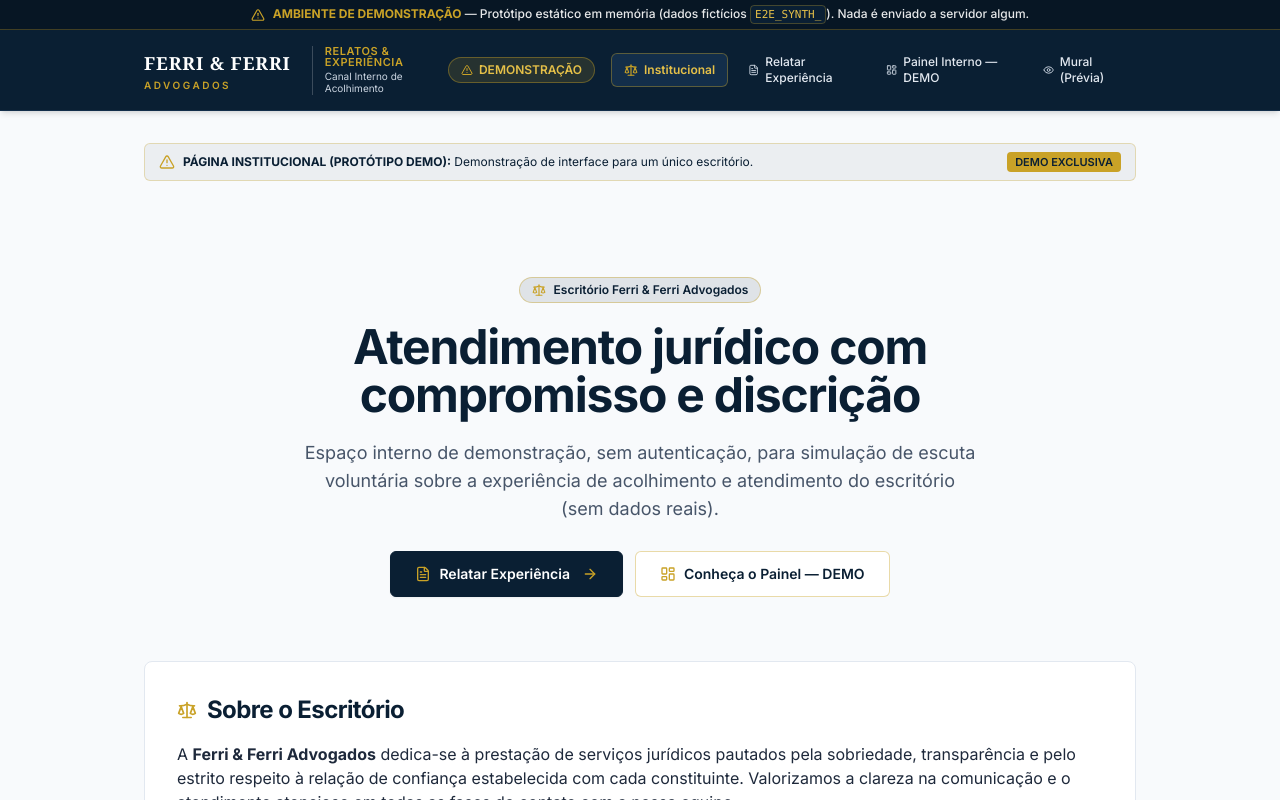
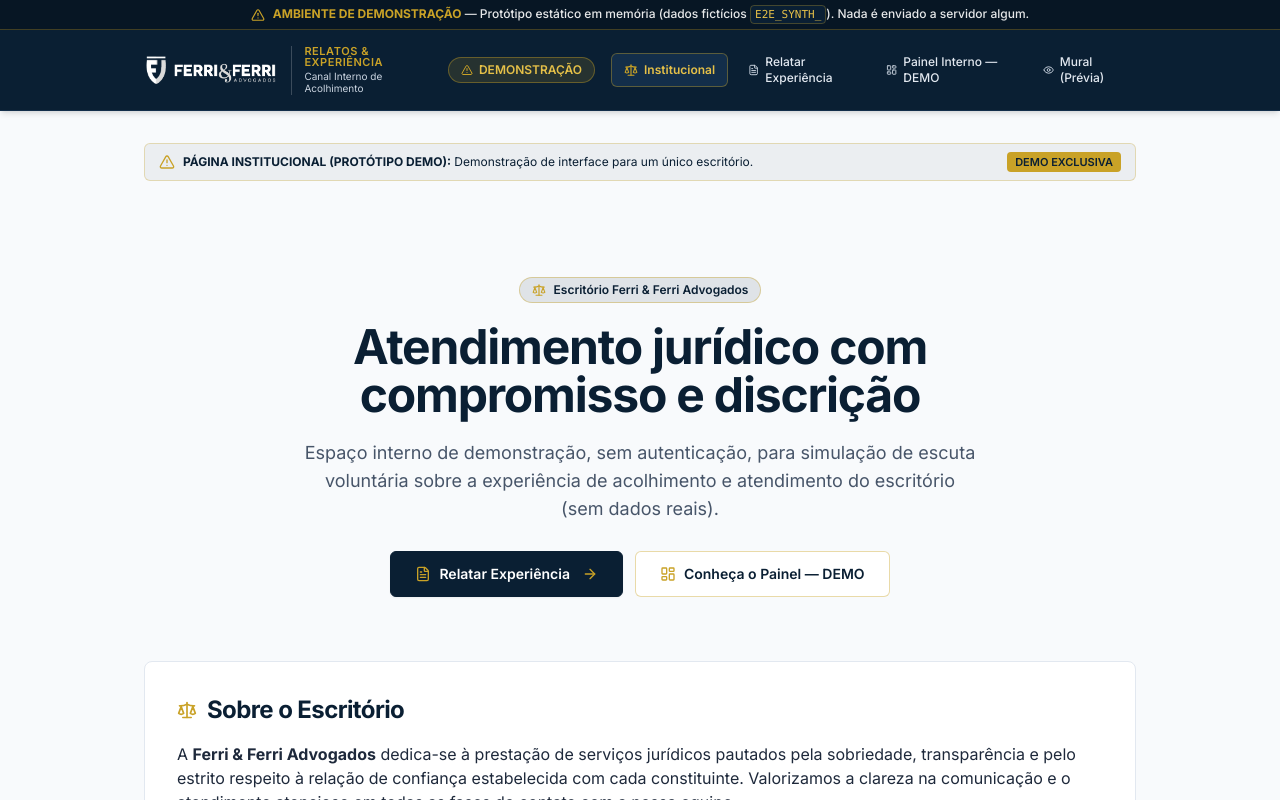
Before and after one commit to organizacaointeligenteia-boop/ferriavalia--es-t4iezzz8h, a React (Vite) app: page / in a window 1280 px wide. Shown: the top 800 px of the page. Built offline with nearby package versions, Linux system fonts and the light colour scheme.

Commit message:
feat(logo): incorporar asset PNG oficial do Ferri & Ferri Advogados (437x101) localmente

```diff
--- a/src/components/FerriFerriLogo.tsx
+++ b/src/components/FerriFerriLogo.tsx
@@ -3,40 +3,37 @@
  *
  * REGISTRO DE ORIGEM DO ASSET:
  * - URL Oficial WordPress: https://ferriferriadv.com.br/wp-content/uploads/2026/06/Logo-FerriFerri-horizontal.png
- * - Dimensões originais: 437 x 101 px (horizontal, para fundo escuro).
- * - Data da tentativa de download / verificação: Fevereiro/2025.
- * - Status de download: O ambiente de execução frontend-only isolado não dispõe de ferramenta de download
- *   de arquivo binário (.png) no build. Conforme diretriz estrita do usuário ("Se o download do arquivo falhar
- *   na sua execução, NÃO fabricar logo: mantenha o fallback tipográfico 'Ferri & Ferri' e declare a pendência
- *   claramente no README e no seu relatório"), o componente renderiza o fallback tipográfico homologado
- *   sem realizar nenhuma requisição de rede externa em runtime.
- * - Zero requisições externas em runtime.
+ * - SHA256 Original: 2711c1f8d0a92ad50243c5fbed441f5c94b8d4d9ec28c973cd08e2cb8af1caa0
+ * - Dimensões originais: 437 x 101 px (horizontal, para fundo escuro #0A1F33).
+ * - Origem e data real: 15/10/2026.
+ * - Asset servido 100% localmente pelo bundle (src/assets/eb985729968371dc-01d7c.png),
+ *   sem hotlink nem chamadas de rede externas em runtime.
+ * - Proporção preservada: 437:101, object-contain, alt acessível "Ferri & Ferri Advogados".
  */
 
 import React from 'react'
+import logoSrc from '@/assets/eb985729968371dc-01d7c.png'
 
 interface LogoProps {
   className?: string
   priority?: boolean
-  variant?: 'header' | 'footer'
+  variant?: 'header' | 'footer' | 'mobile'
 }
 
 export function FerriFerriLogo({ className = '', variant = 'header' }: LogoProps) {
-  // Renderização 100% local via fallback tipográfico sem chamadas de rede externas em runtime.
-  // Proporção original (aspect-ratio 437/101) preservada, tipografia contrastante sobre fundo escuro.
+  // Proporção 437 x 101 nativa, renderizado sobre fundo escuro (#0A1F33 / #071624),
+  // sem recorte ou distorção, acessível via alt text.
   return (
-    <div
-      role="img"
-      aria-label="Ferri & Ferri Advogados"
+    <img
+      src={logoSrc}
+      alt="Ferri & Ferri Advogados"
+      width={437}
+      height={101}
+      decoding="async"
       style={{ aspectRatio: '437 / 101' }}
-      className={`flex flex-col justify-center select-none ${variant === 'footer' ? 'opacity-95' : ''} ${className}`}
-    >
-      <span className="font-serif font-bold text-white text-base sm:text-lg tracking-wider leading-none">
-        FERRI &amp; FERRI
-      </span>
-      <span className="text-[9px] sm:text-[10px] tracking-[0.25em] text-[#C9A227] uppercase font-semibold leading-tight mt-0.5">
-        ADVOGADOS
-      </span>
-    </div>
+      className={`object-contain max-w-full w-auto select-none ${
+        variant === 'footer' ? 'opacity-95' : ''
+      } ${className}`}
+    />
   )
 }
--- a/src/components/Layout.tsx
+++ b/src/components/Layout.tsx
@@ -135,12 +135,15 @@ export default function Layout() {
             >
               <div className="space-y-4">
                 <div className="pb-3 border-b border-white/15">
+                  <div className="mb-2">
+                    <FerriFerriLogo variant="mobile" className="h-7" />
+                  </div>
                   <div className="text-xs font-bold text-[#C9A227] uppercase tracking-wider flex items-center gap-1.5">
                     <AlertTriangle className="w-3.5 h-3.5" />
                     Protótipo Demo
                   </div>
                   <p className="text-xs text-slate-300 mt-1">
-                    Ferri &amp; Ferri Advogados — Relatos e Experiência.
+                    Canal Interno de Acolhimento e Relatos.
                   </p>
                 </div>
 
```
Also changed, not shown: .skip.config.json, src/assets/eb985729968371dc-01d7c.png (added), 1 other file (tests, documents, lock files or other folders).
